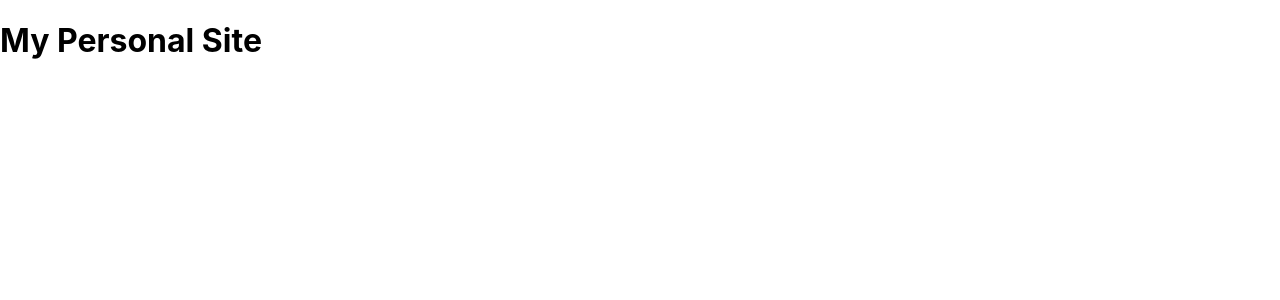
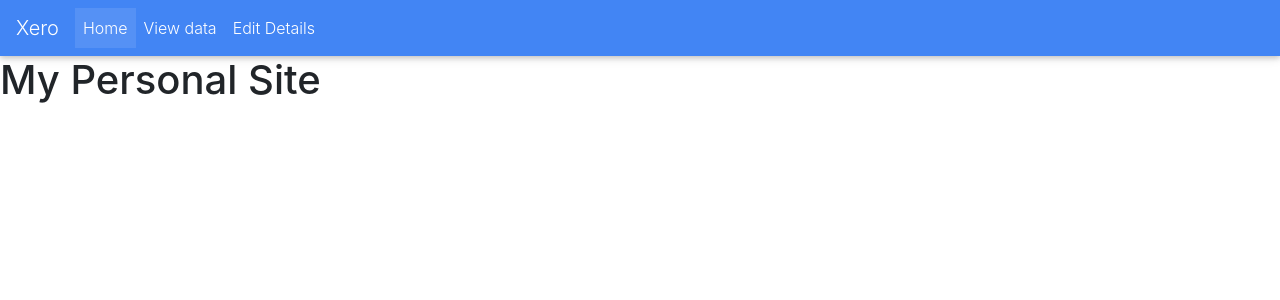
Before and after one commit to PatrickJosephEns/PersonalSite, a React (Create React App) app in the folder client/: page / in a window 1280 px wide. Shown: the top 300 px of the page. Built offline with nearby package versions, Linux system fonts and the light colour scheme; a web font is replaced by a local one.

Commit message:
nav bar done

```diff
--- a/client/public/index.html
+++ b/client/public/index.html
@@ -4,6 +4,39 @@
  <meta charset="utf-8" />
  <meta name="viewport" content="width=device-width, initial-scale=1" />
  <meta name="description" content="Dog application created using create-react-app" />
+
+ <link rel="stylesheet" href="https://use.fontawesome.com/releases/
+ v5.8.2/css/all.css">
+
+ <link rel="stylesheet" href="https://fonts.googleapis.com/
+ css?family=Roboto:300,400,500,700&display=swap">
+
+ <link href="https://cdnjs.cloudflare.com/ajax/libs/twitter-bootstrap/
+ 4.5.0/css/bootstrap.min.css" rel="stylesheet">
+
+<link href="https://cdnjs.cloudflare.com/ajax/libs/mdbootstrap/
+4.19.1/css/mdb.min.css" rel="stylesheet">
+
+<script type="text/javascript" src="https://cdnjs.cloudflare.com/
+ajax/libs/jquery/3.5.1/jquery.min.js"></script>
+
+<script type="text/javascript" src="https://cdnjs.cloudflare.com/
+ajax/libs/popper.js/1.14.4/umd/popper.min.js"></script>
+
+<script type="text/javascript" src="https://cdnjs.cloudflare.com/
+ajax/libs/twitter-bootstrap/4.5.0/js/bootstrap.min.js"></script>
+
+<script type="text/javascript" src="https://cdnjs.cloudflare.com/
+ajax/libs/mdbootstrap/4.19.1/js/mdb.min.js"></script>
+<script src="https://cdnjs.cloudflare.com/ajax/libs/Chart.js/2.9.4/Chart.min.js"></script>
+
+<script src="https://code.jquery.com/jquery-3.2.1.slim.min.js" integrity="sha384-KJ3o2DKtIkvYIK3UENzmM7KCkRr/rE9/Qpg6aAZGJwFDMVNA/GpGFF93hXpG5KkN" crossorigin="anonymous"></script>
+<script src="https://cdnjs.cloudflare.com/ajax/libs/popper.js/1.12.9/umd/popper.min.js" integrity="sha384-ApNbgh9B+Y1QKtv3Rn7W3mgPxhU9K/ScQsAP7hUibX39j7fakFPskvXusvfa0b4Q" crossorigin="anonymous"></script>
+<script src="https://maxcdn.bootstrapcdn.com/bootstrap/4.0.0/js/bootstrap.min.js" integrity="sha384-JZR6Spejh4U02d8jOt6vLEHfe/JQGiRRSQQxSfFWpi1MquVdAyjUar5+76PVCmYl" crossorigin="anonymous"></script>
+
+<link rel="stylesheet" href="https://maxcdn.bootstrapcdn.com/bootstrap/4.0.0/css/bootstrap.min.css" integrity="sha384-Gn5384xqQ1aoWXA+058RXPxPg6fy4IWvTNh0E263XmFcJlSAwiGgFAW/dAiS6JXm" crossorigin="anonymous">
+
+
  <title>Personal Site</title>
  </head>
  <body>
--- a/client/src/App.js
+++ b/client/src/App.js
@@ -1,11 +1,17 @@
 import './App.css';
 import React, { Component } from 'react';
 import Routes from './routes';
-
+import Navbar from './components/Navbar';
 
 const App = () =>  {
   return (
+
+    <React.Fragment>
+    <Navbar />
+
     <Routes/>
+    </React.Fragment>
+
   )
 }
 
--- /dev/null
+++ b/client/src/components/Navbar.js
@@ -0,0 +1,33 @@
+import React, {Component} from 'react';
+
+function NavBar()  {
+  return (
+          <nav class="navbar navbar-expand-lg navbar-dark primary-color">
+            <a class="navbar-brand" href="http://localhost:3000/">Xero</a>
+            <button class="navbar-toggler" type="button"
+            data-toggle="collapse" data-target="#navbarNav"
+              aria-controls="navbarNav" aria-expanded="false"
+              aria-label="Toggle navigation">
+              <span class="navbar-toggler-icon"></span>
+            </button>
+            <div class="collapse navbar-collapse" id="navbarNav">
+              <ul class="navbar-nav">
+                <li class="nav-item active">
+                  <a class="nav-link" href="http://localhost:3000/">
+                    Home <span class="sr-only">(current)</span></a>
+                </li>
+                <li class="nav-item">
+                  <a class="nav-link" href="http://localhost:3000/">
+                    View data</a>
+                </li>
+                <li class="nav-item">
+                  <a class="nav-link" href="http://localhost:3000/">
+                    Edit Details</a>
+                </li>
+                </ul>
+            </div>
+          </nav>
+  );
+  }
+
+export default NavBar;
--- a/client/src/routes.js
+++ b/client/src/routes.js
@@ -1,6 +1,7 @@
 import  {Route, Switch, BrowserRouter} from 'react-router-dom';
 import home from './pages/home';
 import React from 'react';
+
 
 
 // import "bootstrap/dist/css/bootstrap.min.css";
```
